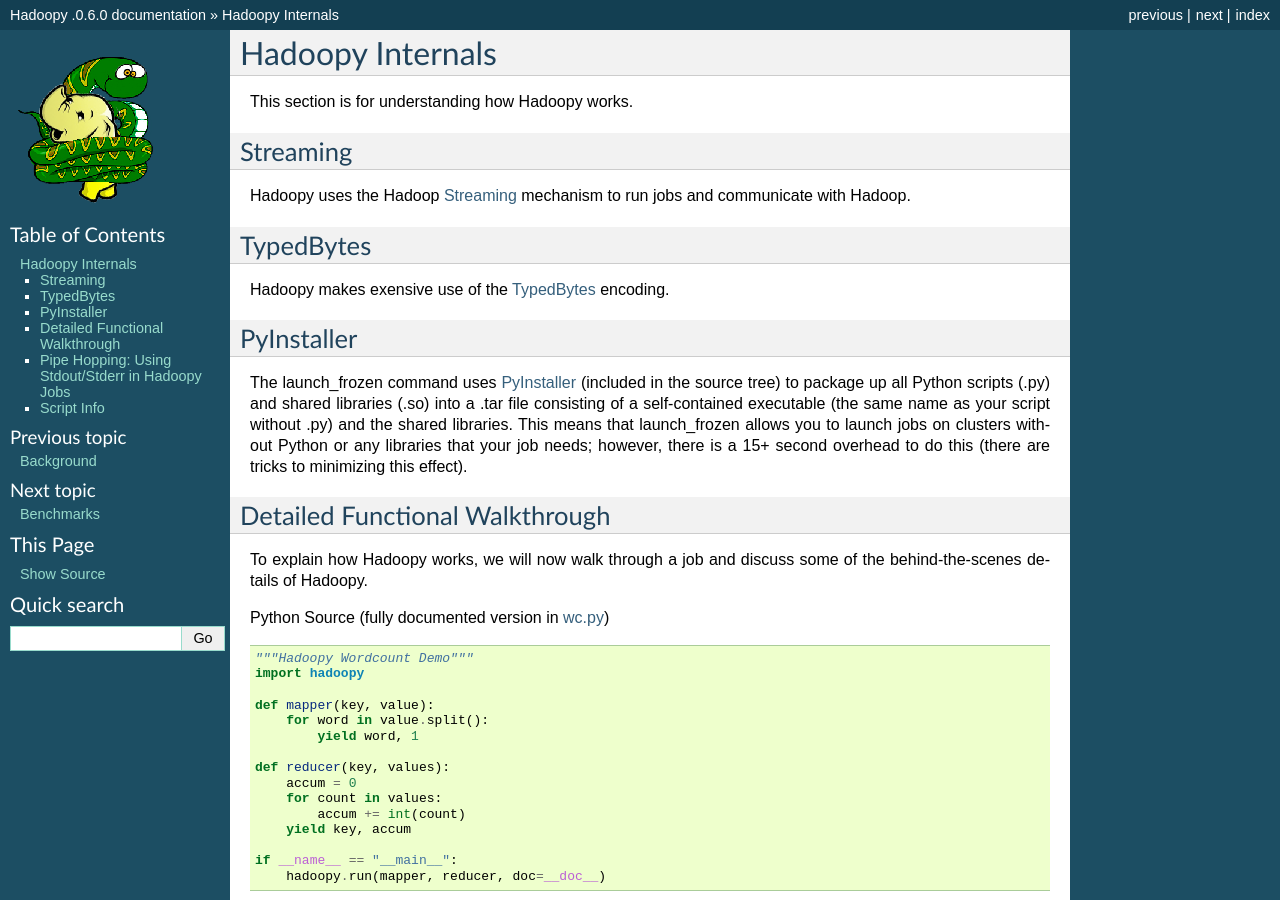
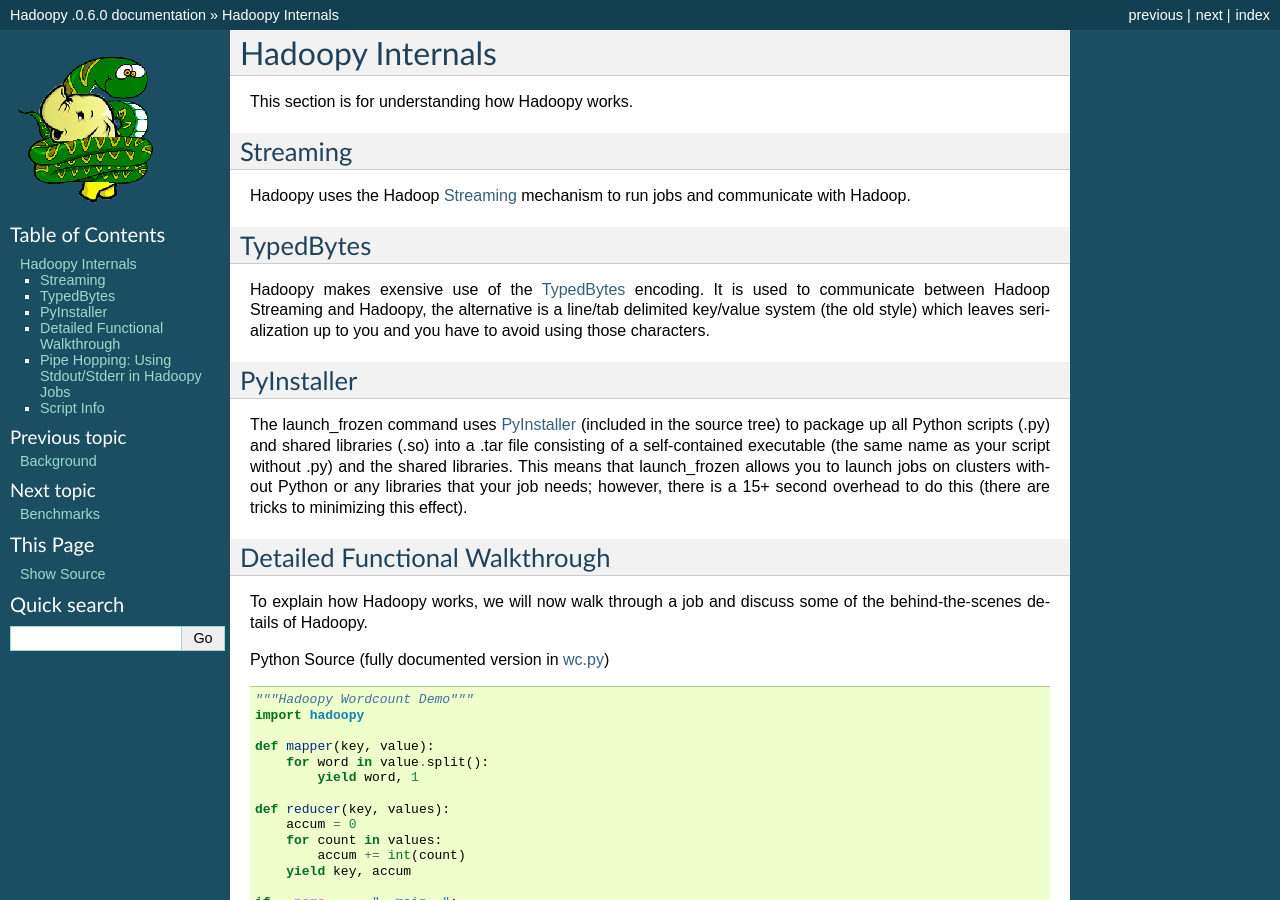
Before and after one commit to bwhite/hadoopy, a Sphinx documentation site: the page built from doc/internals.rst, in a window 1280 px wide and 900 px high. Built offline with Sphinx 7.4.7, drawn with Linux system fonts in a browser that asks for light colours; formulas are drawn with MathJax 3.

Commit message:
Updated docs
Signed-off-by: Brandyn A. White <bwhite@dappervision.com>

```diff
--- a/doc/internals.rst
+++ b/doc/internals.rst
@@ -11,7 +11,7 @@ Hadoopy uses the Hadoop Streaming_ mechanism to run jobs and communicate with Ha
 
 TypedBytes
 ----------
-Hadoopy makes exensive use of the TypedBytes_ encoding.
+Hadoopy makes exensive use of the TypedBytes_ encoding.  It is used to communicate between Hadoop Streaming and Hadoopy, the alternative is a line/tab delimited key/value system (the old style) which leaves serialization up to you and you have to avoid using those characters.
 
 .. _TypedBytes: http://hadoop.apache.org/mapreduce/docs/r0.21.0/api/org/apache/hadoop/typedbytes/package-summary.html
 
```
